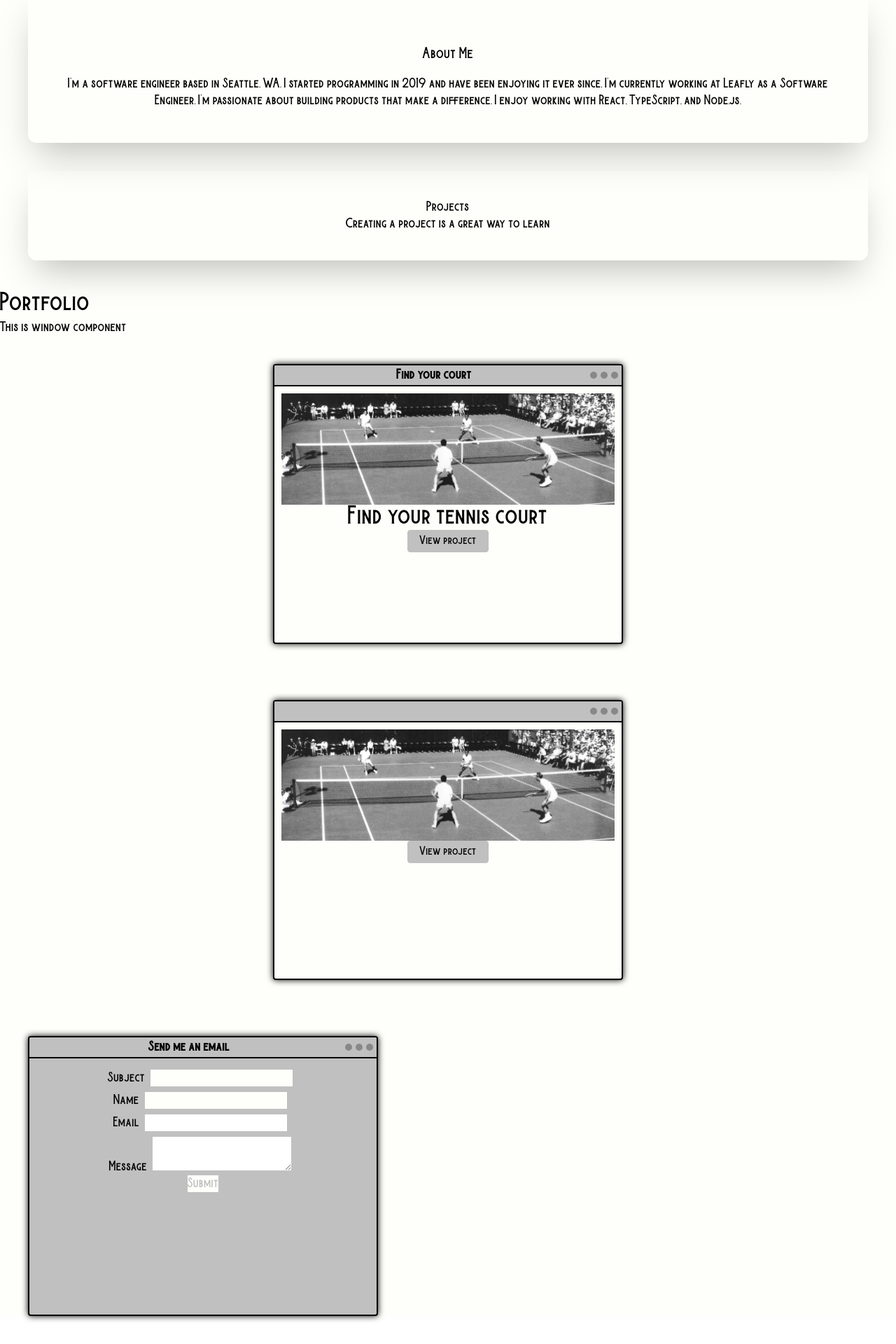
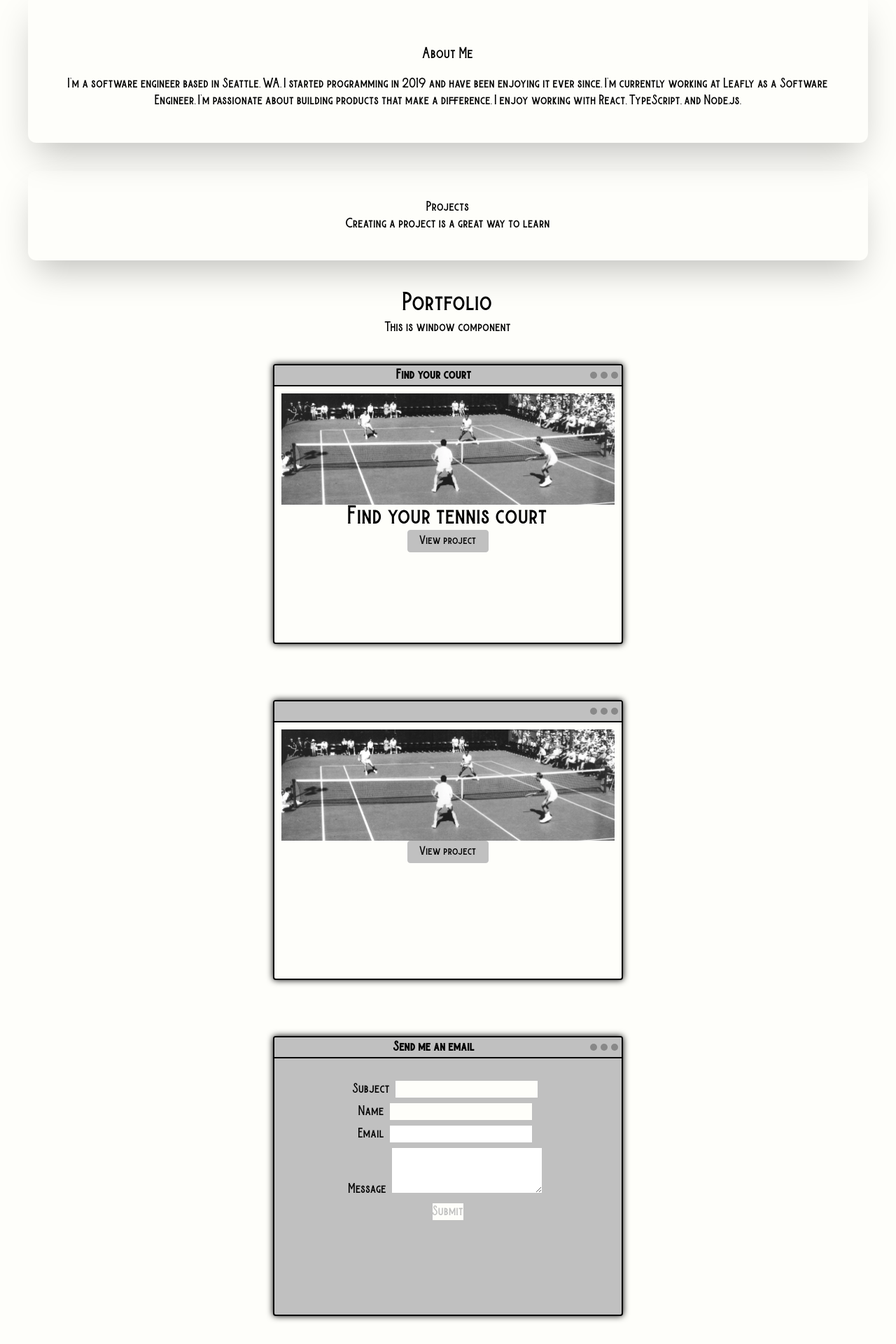
Before and after one commit to mikael1017/personal-website, a Next.js app: page / in a window 1280 px wide. Shown: the part 848-2768 px from the top of the page at 70% size. Built offline with nearby package versions, Linux system fonts and the light colour scheme.

Commit message:
added link features

```diff
--- a/app/page.tsx
+++ b/app/page.tsx
@@ -28,19 +28,19 @@ export default function Home() {
 						<div className="w-full block flex-grow lg:flex lg:items-center lg:w-auto">
 							<div className="text-sm lg:flex-grow">
 								<a
-									href="#responsive-header"
+									href="#about"
 									className="block mt-4 lg:inline-block lg:mt-0 hover:text-white mr-4"
 								>
 									About
 								</a>
 								<a
-									href="#responsive-header"
+									href="#projects"
 									className="block mt-4 lg:inline-block lg:mt-0 hover:text-white mr-4"
 								>
 									Projects
 								</a>
 								<a
-									href="#responsive-header"
+									href="#contact"
 									className="block mt-4 lg:inline-block lg:mt-0 hover:text-white"
 								>
 									Contact
@@ -85,7 +85,7 @@ export default function Home() {
 				</section>
 				{}
 
-				<section>
+				<section id="about">
 					<div className="  text-center shadow-2xl p-10 rounded-xl m-10">
 						<h3 className="text-lg font-medium pt-8 pb-2">
 							About Me
@@ -99,16 +99,18 @@ export default function Home() {
 							with React, TypeScript, and Node.js.
 						</p>
 					</div>
-					<div className="  text-center shadow-2xl p-10 rounded-xl m-10">
-						<div>
+				</section>
+				<section>
+					<div className=" flex justify-center text-center shadow-2xl p-10 rounded-xl m-10">
+						<div className="text-center">
 							{/* <Image src={} alt="my projects" /> */}
 							<h2>Projects</h2>
 							<p>Creating a project is a great way to learn</p>
 						</div>
 					</div>
 				</section>
-				<section>
-					<div className="r">
+				<section id="projects">
+					<div className="text-center">
 						<h3 className="text-3xl py-1">Portfolio</h3>
 						<Window></Window>
 						<div className="flex justify-center">
@@ -131,8 +133,8 @@ export default function Home() {
 						</div>
 					</div>
 				</section>
-				<section>
-					<div className="email">
+				<section id="contact">
+					<div className="email flex justify-center">
 						<EmailForm />
 					</div>
 				</section>
--- a/components/EmailForm.tsx
+++ b/components/EmailForm.tsx
@@ -40,7 +40,7 @@ export default function EmailForm() {
 					<div className="window-control"></div>
 				</div>
 			</div>
-			<div className="nostalgic-window-content flex p-4 justify-center">
+			<div className="mt-4 nostalgic-window-content flex p-4 justify-center">
 				{status ? (
 					<p>Thanks for your message!</p>
 				) : (
@@ -48,7 +48,7 @@ export default function EmailForm() {
 						<div className="mb-2">
 							<label htmlFor="name">Subject</label>
 							<input
-								className="bg-low mx-2"
+								className="bg-low mx-2 "
 								id="name"
 								type="text"
 								value={subject}
@@ -75,10 +75,10 @@ export default function EmailForm() {
 								onChange={(e) => setEmail(e.target.value)}
 							/>
 						</div>
-						<div>
+						<div className="mb-2">
 							<label htmlFor="message">Message</label>
 							<textarea
-								className="mx-2"
+								className="mx-2 p-2"
 								id="message"
 								value={message}
 								onChange={(e) => setMessage(e.target.value)}
--- a/package.json
+++ b/package.json
@@ -9,6 +9,8 @@
     "lint": "next lint"
   },
   "dependencies": {
+    "@apollo/server": "^4.7.5",
+    "@as-integrations/next": "^2.0.0",
     "@types/node": "20.3.1",
     "@types/nodemailer": "^6.4.8",
     "@types/react": "18.2.13",
@@ -17,8 +19,12 @@
     "eslint": "8.43.0",
     "eslint-config-next": "13.4.6",
     "express": "^4.18.2",
+    "graphql": "^16.7.1",
+    "graphql-tag": "^2.12.6",
+    "install": "^0.13.0",
     "next": "^13.4.6",
     "nodemailer": "^6.9.3",
+    "npm": "^9.7.2",
     "react": "18.2.0",
     "react-dom": "18.2.0",
     "react-icons": "^4.9.0",
--- /dev/null
+++ b/pages/api/graphql.ts
@@ -0,0 +1,9 @@
+
+const {ApolloServer} = require("apollo-server");
+
+const server = new ApolloServer({typeDefs, resolvers});
+
+
+server.listen().then(() => {
+    console.log("YOUR API IS RUNNING :");
+})
```
Also changed, not shown: gql/graphql.gql (added, +38 -0 lines), gql/schema/type-defs.ts (added, +7 -0 lines), gql/schema/resolver.ts (added), lib/graphql-client.ts (added), 1 other file (tests, documents, lock files or other folders).
